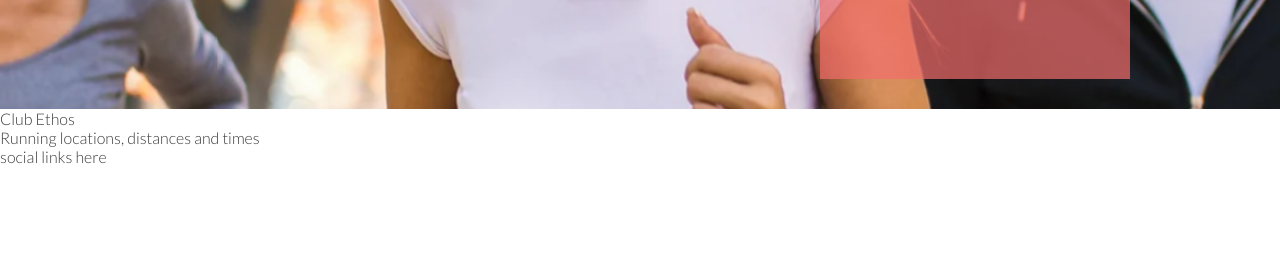
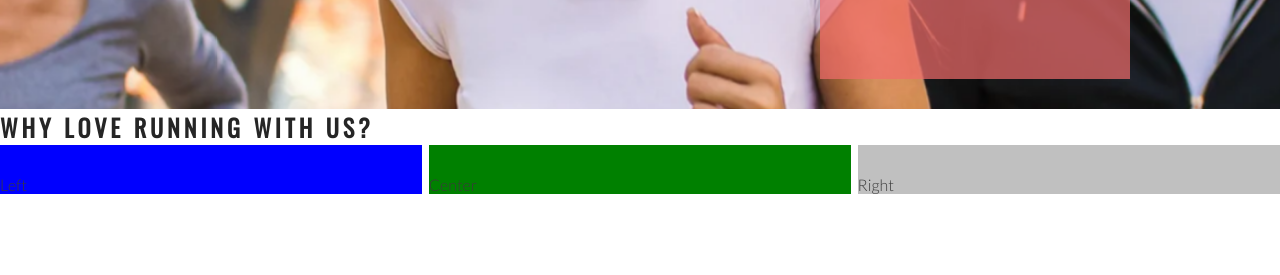
Before and after one commit to JosLaw/love-running, a plain HTML site: page index.html in a window 1280 px wide. Shown: the part 525-800 px from the top of the page. Drawn offline with nearby package versions, Linux system fonts and the light colour scheme.

Commit message:
Add club ethos mainn structure

```diff
--- a/assets/css/style.css
+++ b/assets/css/style.css
@@ -24,6 +24,7 @@ h1, h2 {
 #logo {
     float: left;
     font-size: 280%;
+    margin-left: 30px;
 }
 
 /*navigation links */
@@ -110,3 +111,29 @@ animation-fill-mode: forwards;
 
     position: absolute;
 }
+
+/*club-ethos*/
+
+#club-ethos {
+    height: 600px;
+}
+
+#left-about {
+    padding-top: 30px;
+    width: 33%;
+    float: left;
+    background-color: blue;
+}
+
+#right-about {
+    padding-top: 30px;
+    width: 33%;
+    float: right;
+    background-color: silver;
+}
+
+#center-about {
+    padding-top: 30px;
+    width: 33%;
+    margin: 0 auto;
+    background-color: green;
--- a/index.html
+++ b/index.html
@@ -38,8 +38,11 @@
         <h3>Dublin Docklands & Pheonix</h3>
         </div>
     </section>
-    <section>
-        Club Ethos
+    <section id="club-ethos">
+        <h1>Why Love Running With Us?</h1>
+        <div id="left-about">Left</div>
+        <div id="right-about">Right</div>
+        <div id="center-about">Center</div>
     </section>
     <section>
         Running locations, distances and times
```
